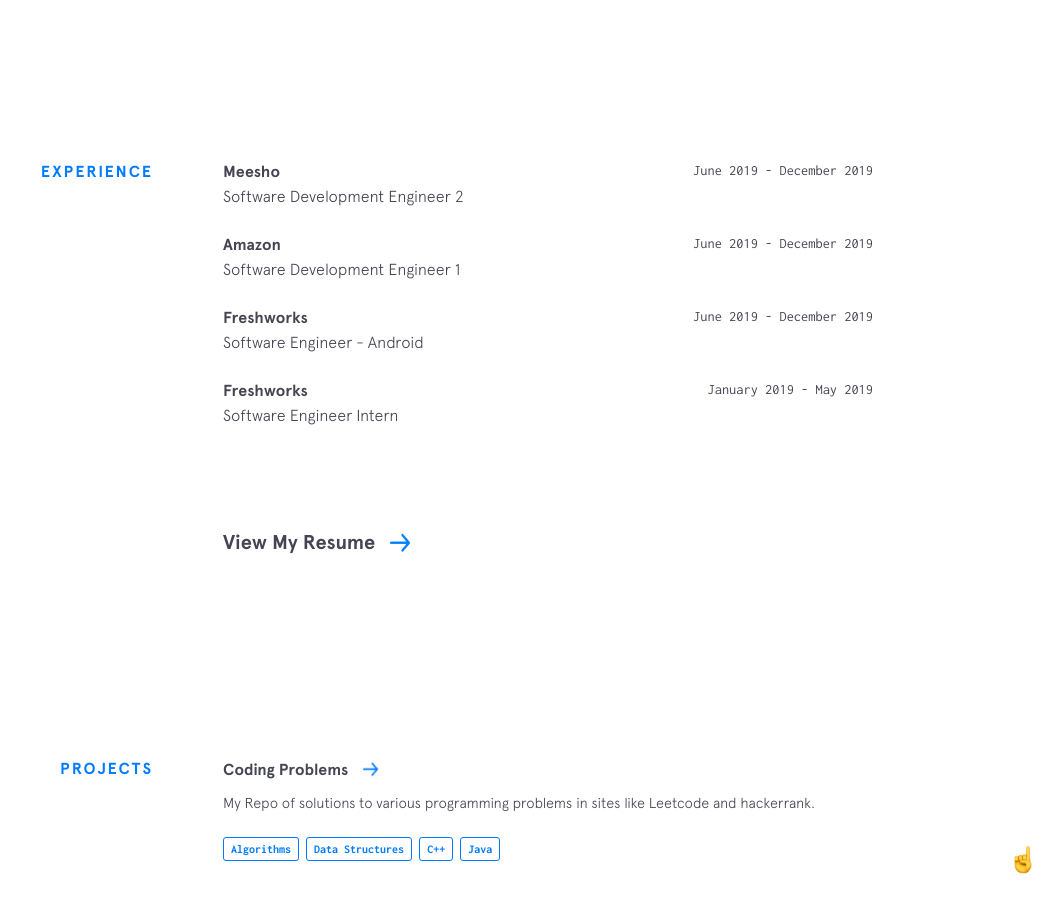
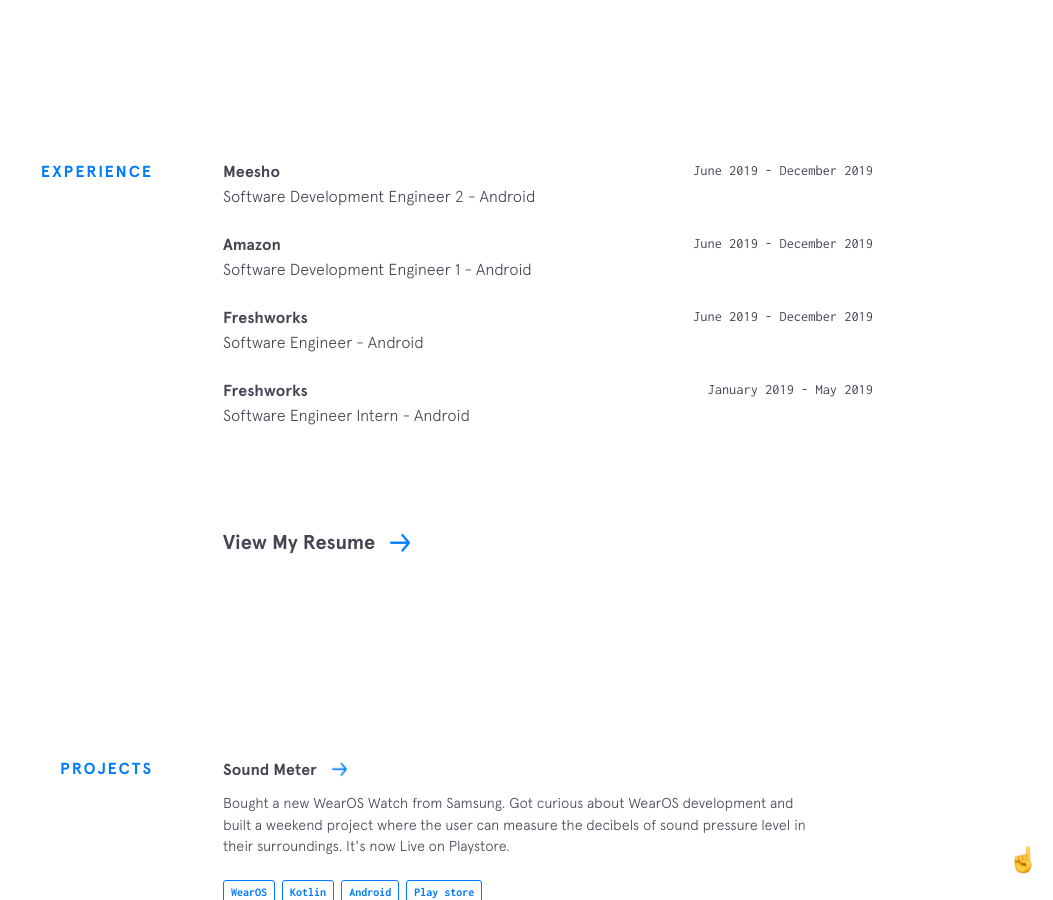
Before and after one commit to Arunm619/arunm619.github.io, a Jekyll site: the page built from index.html, in a window 1280 px wide and 900 px high, scrolled down 1711 px. Shown: the whole window, without its empty margins (227-1280 px from the left). Built offline with Jekyll 4.4.1, drawn with Linux system fonts in a browser that asks for light colours; nearby versions of some CDN libraries; some of the changed text lies outside the part shown.

Commit message:
Updated Data:

```diff
--- a/_config.yml
+++ b/_config.yml
@@ -1,6 +1,6 @@
 # Site settings
-name: Arun sudharsan
-title: Arun sudharsan | Software Engineer
+name: Arun Sudharsan
+title: Arun Sudharsan | Software Engineer
 description: Software engineer passionate in problem solving.
 url: https://arunm619.github.io/
 baseurl: ''
@@ -12,7 +12,7 @@
   - title: email
     url: mailto:arunmsudharsan@gmail.com
   - title: twitter
-    url: https://twitter.com/ASudharsan
+    url: https://twitter.com/arunm_619
   - title: instagram
     url: https://instagram.com/arunm619
   - title: github
--- a/_config_dev.yml
+++ b/_config_dev.yml
@@ -1,6 +1,6 @@
 # Site settings
-name: Arun sudharsan
-title: Arun sudharsan | Software Engineer
+name: Arun Sudharsan
+title: Arun Sudharsan | Software Engineer
 description: Software engineer passionate in problem solving.
 url: https://arunm619.github.io/
 baseurl: ''
--- a/_data/experience.yml
+++ b/_data/experience.yml
@@ -1,12 +1,12 @@
 - company: Meesho
   url: https://www.freshworks.com/
   time: June 2019 - December 2019
-  position: Software Development Engineer 2
+  position: Software Development Engineer 2 - Android
 
 - company: Amazon
   url: https://www.amazon.in/
   time: June 2019 - December 2019
-  position: Software Development Engineer 1
+  position: Software Development Engineer 1 - Android
 
 - company: Freshworks
   url: https://www.freshworks.com/
@@ -16,4 +16,4 @@
 - company: Freshworks
   url: https://www.freshworks.com/
   time: January 2019 - May 2019
-  position: Software Engineer Intern
+  position: Software Engineer Intern - Android
--- a/_data/other-projects.yml
+++ b/_data/other-projects.yml
@@ -1,7 +1,26 @@
+- name: Sound Meter
+  url: https://play.google.com/store/apps/details?id=dev.arunm619.soundmeter
+  code: https://play.google.com/store/apps/details?id=dev.arunm619.soundmeter
+  description: Bought a new WearOS Watch from Samsung. Got curious about WearOS development and built a weekend project where the user can measure the decibels of sound pressure level in their surroundings. It's now Live on Playstore.
+  used:
+    - thing: WearOS
+    - thing: Kotlin
+    - thing: Android
+    - thing: Play store
+
+- name: WikiMedia - OSS Contributions
+  url: https://github.com/wikimedia/apps-android-wikipedia
+  code: https://github.com/wikimedia/apps-android-wikipedia
+  description: Helped the Wikimedia android app to achieve their 100% kotlin tag by migrating few java files to Kt. I like to use open source projects and thats one of the main reasons why I love to contribute to them. I learn a lot from these OSS.
+  used:
+    - thing: WikiMedia
+    - thing: Kotlin
+    - thing: Android
+
 - name: Coding Problems
   url: https://github.com/Arunm619/coding
   code: https://github.com/Arunm619/coding
-  description: My Repo of solutions to various programming problems in sites like Leetcode and hackerrank.
+  description: My repository of solutions to various programming problems in sites like Leetcode and hackerrank.
   used:
     - thing: Algorithms
     - thing: Data Structures
--- a/_data/skills.yml
+++ b/_data/skills.yml
@@ -1,6 +1,6 @@
 languages:
+  - item: Kotlin
+  - item: Android SDK
   - item: C++
-  - item: Kotlin
-  - item: Java
+  - item: SQL
   - item: Python
-  - item: SQL
--- a/_includes/head.html
+++ b/_includes/head.html
@@ -14,15 +14,15 @@
 <meta property="og:image:type" content="image/png" />
 <meta property="og:locale" content="en_US">
 <meta name="description" content="{{site.description}}">
-<meta name="keywords" content="arun, sudharsan, coding, android, algorithsm, problem solving">
+<meta name="keywords" content="resume, arun, sudharsan, coding, android, algorithsm, problem solving">
 <meta name="google-site-verification" content="DCl7VAf9tcz6eD9gb67NfkNnJ1PKRNcg8qQiwpbx9Lk" />
 <meta itemprop="name" content="{{site.title}}">
 <meta itemprop="description" content="{{site.description}}">
 <meta itemprop="image" content="{{site.cover}}">
 <meta name="twitter:card" content="summary">
 <meta name="twitter:url" content="{{site.url}}">
-<meta name="twitter:site" content="@bchiang7">
-<meta name="twitter:creator" content="@bchiang7">
+<meta name="twitter:site" content="@arunm_619">
+<meta name="twitter:creator" content="@arunm_619">
 <meta name="twitter:title" content="{{site.title}}">
 <meta name="twitter:description" content="{{site.description}}">
 <meta name="twitter:image:src" content="{{site.cover}}">
```
Also changed, not shown: img/emojis/technologist.png.
